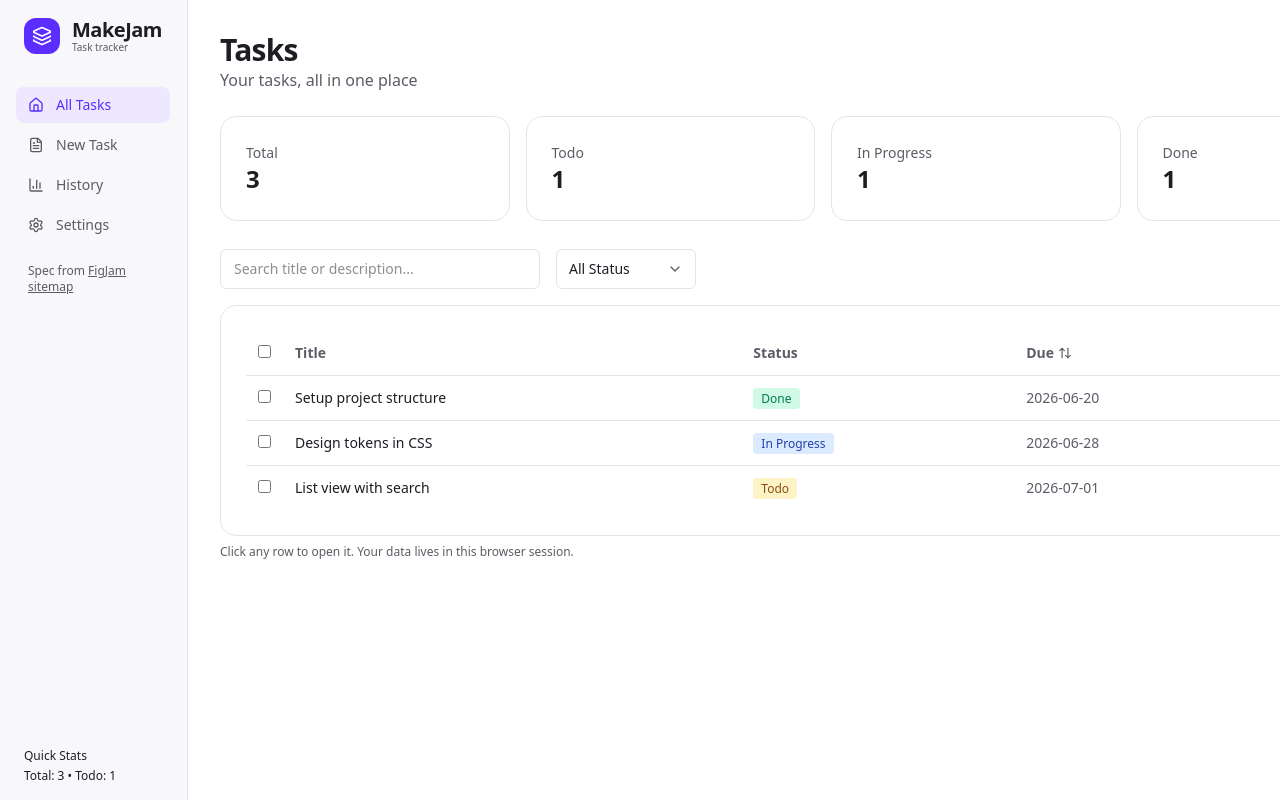
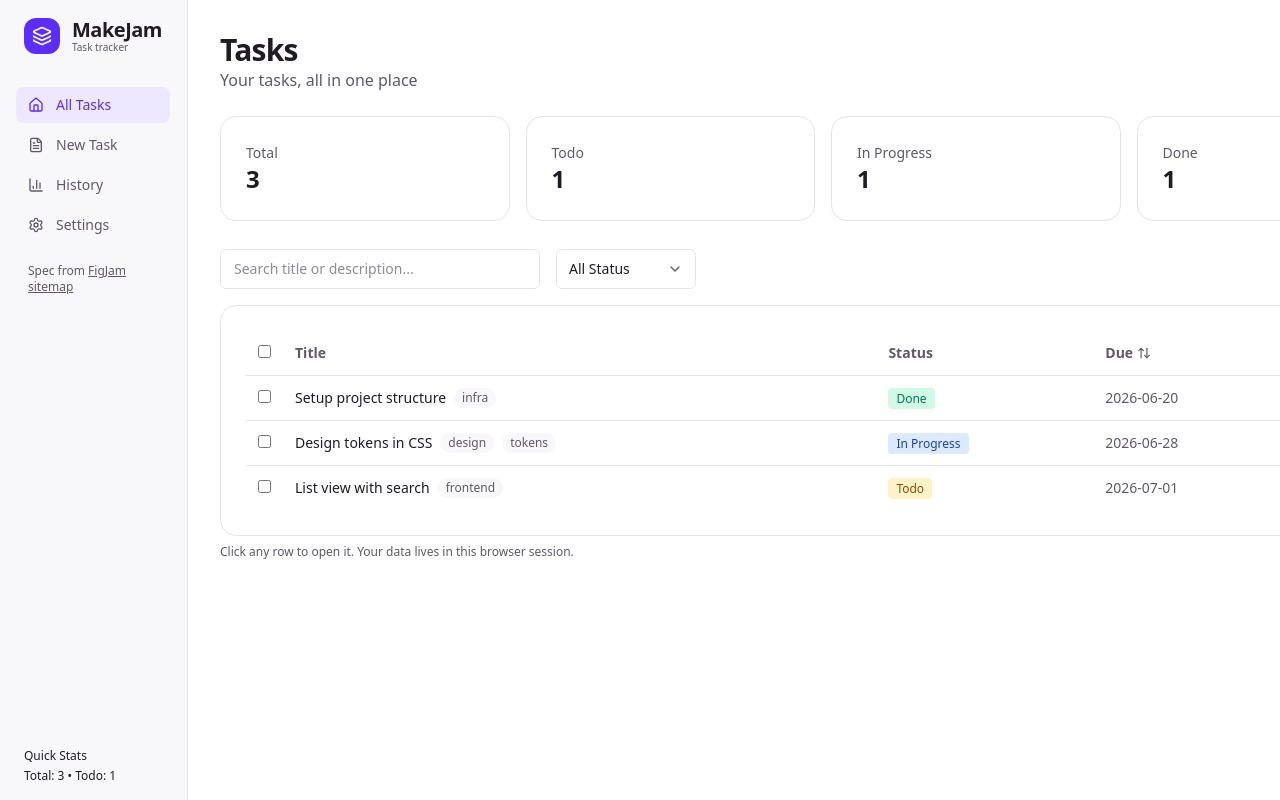
Before and after one commit to marthings/agentic-loop, a React (Vite) app: page / in a window 1280 px wide. Shown: the top 800 px of the page. Built offline with nearby package versions, Linux system fonts and the light colour scheme.

Commit message:
Add task labels with Tag component and label filter (closes #5) (#44)

```diff
--- a/src/App.tsx
+++ b/src/App.tsx
@@ -3,6 +3,7 @@ import { ArrowDown, ArrowUp, ArrowUpDown, BarChart3, FileText, Home, Layers, Set
 import { Button } from './components/Button'
 import { Card } from './components/Card'
 import { Dropdown } from './components/Dropdown'
+import { Tag } from './components/Tag'
 import { StatusBadge, type TaskStatus } from './components/StatusBadge'
 
 interface Task {
@@ -13,13 +14,19 @@ interface Task {
   dueDate: string
   createdAt: string
   completedAt: string | null
+  labels: string[]
 }
 
 const initialTasks: Task[] = [
-  { id: 1, title: 'Setup project structure', description: 'Initialize Vite + TS + Tailwind', status: 'Done', dueDate: '2026-06-20', createdAt: '2026-06-15', completedAt: '2026-06-19' },
-  { id: 2, title: 'Design tokens in CSS', description: 'Define color, spacing, radius vars', status: 'In Progress', dueDate: '2026-06-28', createdAt: '2026-06-18', completedAt: null },
-  { id: 3, title: 'List view with search', description: 'Build tasks table + filters', status: 'Todo', dueDate: '2026-07-01', createdAt: '2026-06-25', completedAt: null },
+  { id: 1, title: 'Setup project structure', description: 'Initialize Vite + TS + Tailwind', status: 'Done', dueDate: '2026-06-20', createdAt: '2026-06-15', completedAt: '2026-06-19', labels: ['infra'] },
+  { id: 2, title: 'Design tokens in CSS', description: 'Define color, spacing, radius vars', status: 'In Progress', dueDate: '2026-06-28', createdAt: '2026-06-18', completedAt: null, labels: ['design', 'tokens'] },
+  { id: 3, title: 'List view with search', description: 'Build tasks table + filters', status: 'Todo', dueDate: '2026-07-01', createdAt: '2026-06-25', completedAt: null, labels: ['frontend'] },
 ]
+
+// 'design, Frontend , design' → ['design', 'frontend']
+function parseLabels(raw: string): string[] {
+  return [...new Set(raw.split(',').map(s => s.trim().toLowerCase()).filter(Boolean))]
+}
 
 // Share: a task encoded into a ?share= link, decoded on load
 function decodeSharedTask(): Task | null {
@@ -32,6 +39,7 @@ function decodeSharedTask(): Task | null {
     return {
       createdAt: new Date().toISOString().split('T')[0],
       completedAt: null,
+      labels: [],
       ...parsed,
     } as Task
   } catch {
@@ -89,15 +97,19 @@ function App() {
   // Form state for create/edit
   const [form, setForm] = useState(() =>
     initialSelected
-      ? { title: initialSelected.title, description: initialSelected.description, status: initialSelected.status, dueDate: initialSelected.dueDate }
-      : { title: '', description: '', status: 'Todo' as Task['status'], dueDate: '' }
+      ? { title: initialSelected.title, description: initialSelected.description, status: initialSelected.status, dueDate: initialSelected.dueDate, labels: initialSelected.labels.join(', ') }
+      : { title: '', description: '', status: 'Todo' as Task['status'], dueDate: '', labels: '' }
   )
+
+  // Label filter (#5) — click a chip to filter by that label
+  const [labelFilter, setLabelFilter] = useState<string | null>(null)
 
   const q = searchTerm.trim().toLowerCase()
   const filteredTasks = tasks
     .filter(t =>
       (t.title.toLowerCase().includes(q) || t.description.toLowerCase().includes(q)) &&
-      (statusFilter === 'All' || t.status === statusFilter)
+      (statusFilter === 'All' || t.status === statusFilter) &&
+      (!labelFilter || t.labels.includes(labelFilter))
     )
 
   // Due-date sort (#4) — cycles asc → desc → off from the Due column header
@@ -177,7 +189,7 @@ function App() {
 
   const openDetail = (task: Task) => {
     setSelectedTask(task)
-    setForm({ title: task.title, description: task.description, status: task.status, dueDate: task.dueDate })
+    setForm({ title: task.title, description: task.description, status: task.status, dueDate: task.dueDate, labels: task.labels.join(', ') })
     setCurrentView('detail')
     setOpenedFromShare(false)
   }
@@ -185,13 +197,13 @@ function App() {
   const goToList = () => {
     setCurrentView('list')
     setSelectedTask(null)
-    setForm({ title: '', description: '', status: 'Todo', dueDate: '' })
+    setForm({ title: '', description: '', status: 'Todo', dueDate: '', labels: '' })
     setOpenedFromShare(false)
     if (typeof window !== 'undefined') window.history.replaceState({}, '', '/')
   }
 
   const goToCreate = () => {
-    setForm({ title: '', description: '', status: defaultStatus, dueDate: '' })
+    setForm({ title: '', description: '', status: defaultStatus, dueDate: '', labels: '' })
     setCurrentView('create')
     if (typeof window !== 'undefined') window.history.replaceState({}, '', '/?view=create')
   }
@@ -239,6 +251,7 @@ function App() {
       dueDate: form.dueDate || new Date().toISOString().split('T')[0],
       createdAt: todayStr,
       completedAt: form.status === 'Done' ? todayStr : null,
+      labels: parseLabels(form.labels),
     }
     setTasks([...tasks, newTask])
     goToList()
@@ -255,6 +268,7 @@ function App() {
             description: form.description.trim(),
             status: form.status,
             dueDate: form.dueDate,
+            labels: parseLabels(form.labels),
             // status → Done stamps completedAt (kept if already Done); leaving Done clears it
             completedAt: form.status === 'Done' ? (t.completedAt ?? todayStr) : null,
           }
@@ -389,6 +403,9 @@ function App() {
                     { value: 'Done', label: 'Done' },
                   ]}
                 />
+                {labelFilter && (
+                  <Tag label={`${labelFilter} ✕`} selected onClick={() => setLabelFilter(null)} />
+                )}
                 {selectedIds.length > 0 && (
                   <Button variant="secondary" onClick={deleteSelected} className="border border-[var(--fgm-border)]">
                     Delete selected ({selectedIds.length})
@@ -440,7 +457,19 @@ function App() {
                             aria-label={`Select ${task.title}`}
                           />
                         </td>
-                        <td className="p-3 font-medium">{task.title}</td>
+                        <td className="p-3 font-medium">
+                          <div className="flex items-center gap-2 flex-wrap">
+                            {task.title}
+                            {task.labels.map(l => (
+                              <Tag
+                                key={l}
+                                label={l}
+                                selected={l === labelFilter}
+                                onClick={e => { e.stopPropagation(); setLabelFilter(f => (f === l ? null : l)) }}
+                              />
+                            ))}
+                          </div>
+                        </td>
                         <td className="p-3">
                           <StatusBadge status={task.status} />
                         </td>
@@ -485,6 +514,10 @@ function App() {
                     <input type="date" value={form.dueDate} onChange={e => setForm({...form, dueDate: e.target.value})} className="w-full border border-[var(--fgm-border)] rounded px-3 py-2" />
                   </div>
                 </div>
+                <div>
+                  <label className="block text-sm mb-1">Labels</label>
+                  <input value={form.labels} onChange={e => setForm({...form, labels: e.target.value})} placeholder="design, frontend" className="w-full border border-[var(--fgm-border)] rounded px-3 py-2" />
+                </div>
                 <div className="flex gap-3 pt-2">
                   <Button type="button" variant="secondary" onClick={goToList} className="flex-1">Cancel</Button>
                   <Button type="submit" variant="primary" className="flex-1">Create Task</Button>
@@ -528,6 +561,10 @@ function App() {
                     <label className="block text-sm mb-1">Due Date</label>
                     <input type="date" value={form.dueDate} onChange={e => setForm({...form, dueDate: e.target.value})} className="w-full border border-[var(--fgm-border)] rounded px-3 py-2" />
                   </div>
+                </div>
+                <div>
+                  <label className="block text-sm mb-1">Labels</label>
+                  <input value={form.labels} onChange={e => setForm({...form, labels: e.target.value})} placeholder="design, frontend" className="w-full border border-[var(--fgm-border)] rounded px-3 py-2" />
                 </div>
                 <div className="flex flex-wrap gap-3 pt-2 items-center">
                   <Button type="button" variant="secondary" onClick={handleDelete}>Delete</Button>
--- /dev/null
+++ b/src/components/Tag.figma.tsx
@@ -0,0 +1,18 @@
+import figma from '@figma/code-connect'
+import { Tag } from './Tag'
+
+// Figma: Tag (variant set) — node 147:24 in the design file
+figma.connect(
+  Tag,
+  'https://www.figma.com/design/HM0wHv6sz11nOjnifpBXjF?node-id=147-24',
+  {
+    props: {
+      label: figma.string('Label'),
+      selected: figma.enum('State', {
+        Default: false,
+        Selected: true,
+      }),
+    },
+    example: ({ label, selected }) => <Tag label={label} selected={selected} />,
+  },
+)
--- /dev/null
+++ b/src/components/Tag.tsx
@@ -0,0 +1,18 @@
+import type { MouseEvent } from 'react'
+
+interface TagProps {
+  label: string
+  selected?: boolean
+  onClick?: (e: MouseEvent) => void
+}
+
+/** Tag — spec in FigJam, design in the Figma library (Code Connect). */
+export function Tag({ label, selected = false, onClick }: TagProps) {
+  const cls = `tag ${selected ? 'tag-selected' : ''}`.trim()
+  if (!onClick) return <span className={cls}>{label}</span>
+  return (
+    <button type="button" className={cls} onClick={onClick} aria-pressed={selected}>
+      {label}
+    </button>
+  )
+}
--- a/src/index.css
+++ b/src/index.css
@@ -115,6 +115,26 @@ body {
   color: var(--fgm-accent);
 }
 
+.tag {
+  display: inline-flex;
+  align-items: center;
+  padding: 2px var(--fgm-space-2);
+  border-radius: 999px;
+  font-size: var(--fgm-text-caption-size);
+  line-height: var(--fgm-text-caption-line);
+  background-color: var(--fgm-bg-secondary);
+  color: var(--fgm-text-secondary);
+}
+
+button.tag {
+  cursor: pointer;
+}
+
+.tag-selected {
+  background-color: var(--fgm-accent-light);
+  color: var(--fgm-accent);
+}
+
 .dropdown {
   position: relative;
 }
```
Also changed, not shown: 1 other file (tests, documents, lock files or other folders).
